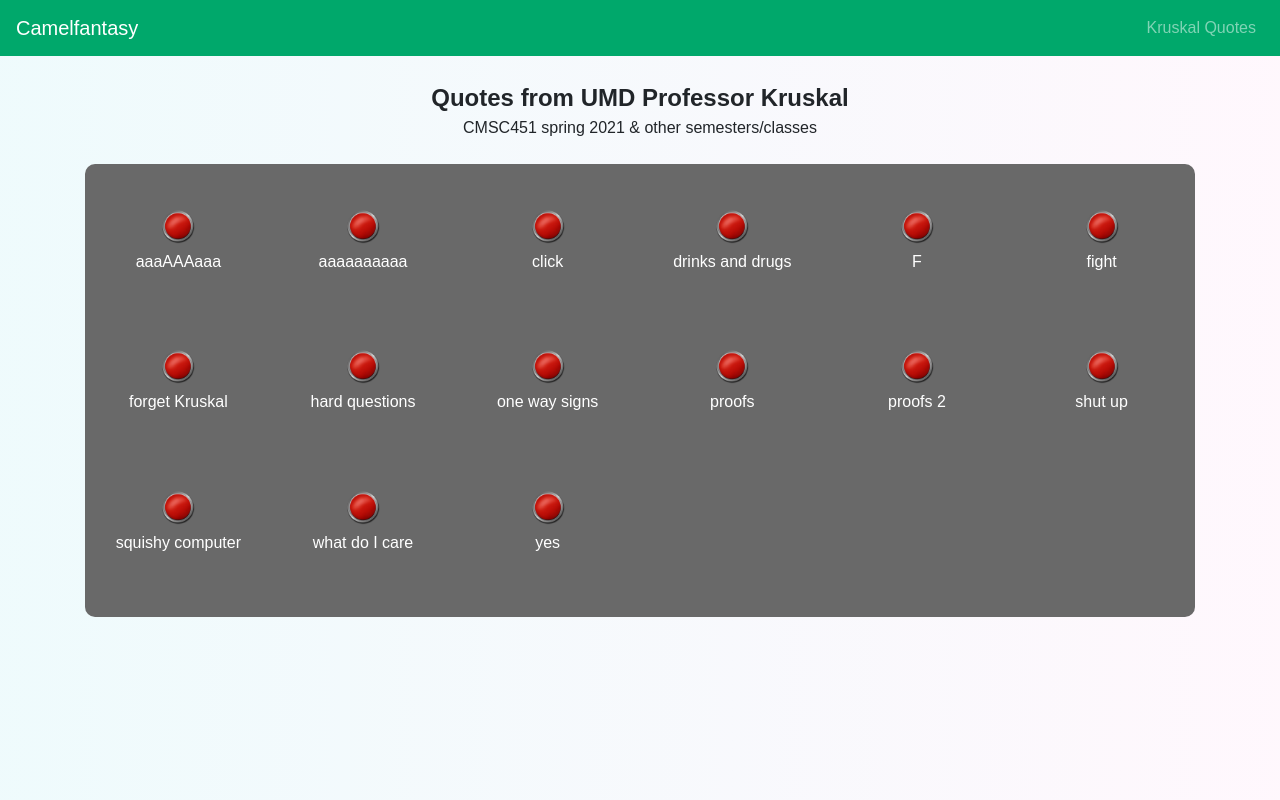
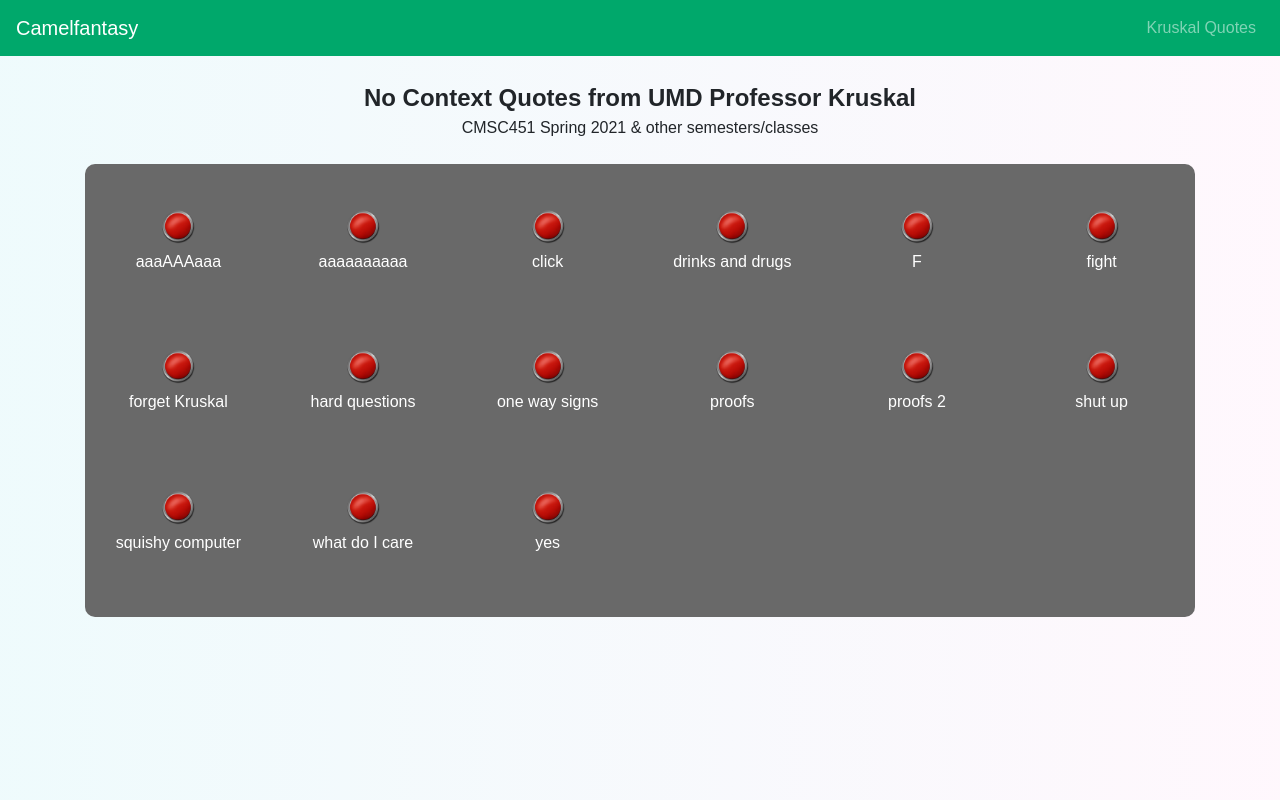
Before and after one commit to camelfantasy/camelfantasy.github.io, a plain HTML site: page kruskal-quotes.html in a window 1280 px wide. Drawn offline with nearby package versions, Linux system fonts and the light colour scheme.

Commit message:
minor changes

```diff
--- a/kruskal-quotes.html
+++ b/kruskal-quotes.html
@@ -5,7 +5,7 @@
         <meta property="theme-color" content="#00a86a">
         <meta property="og:title" content="Kruskal Quotes">
         <meta property="og:url" content="https://camelfantasy.github.io/kruskal-quotes.html">
-        <meta property="og:description" content="Quotes from UMD Professor Kruskal - CMSC451 Spring 2021">
+        <meta property="og:description" content="No Context Quotes from UMD Professor Kruskal">
 
         <link rel="stylesheet" href="https://stackpath.bootstrapcdn.com/bootstrap/4.4.1/css/bootstrap.min.css" integrity="sha384-Vkoo8x4CGsO3+Hhxv8T/Q5PaXtkKtu6ug5TOeNV6gBiFeWPGFN9MuhOf23Q9Ifjh" crossorigin="anonymous">
         <link rel="stylesheet" href="custom.css">
@@ -33,8 +33,8 @@
         </nav>
         <br>
         <div class="container">
-            <div style="font-size:24px; font-weight:bold" align="center">Quotes from UMD Professor Kruskal</div>
-            <div align="center">CMSC451 spring 2021 & other semesters/classes</div>
+            <div style="font-size:24px; font-weight:bold" align="center">No Context Quotes from UMD Professor Kruskal</div>
+            <div align="center">CMSC451 Spring 2021 & other semesters/classes</div>
             <br>
             <div class="soundboard" id="soundboard">
                 <template id="new_row">
@@ -59,7 +59,7 @@
                 {name:'aaaAAAaaa', file:'aaaAAAaaa.m4a'},
                 {name:'click', file:'click.m4a'},
                 {name:'one way signs', file:'one-way.m4a'},
-                {name:'F', file:'KruskalFInChat.m4a'},
+                {name:'F', file:'KruskalFinChat.m4a'},
             ];
             quotes.sort(function (a, b) {
                 if (a.name.toLowerCase() < b.name.toLowerCase()) {return -1;}
```
